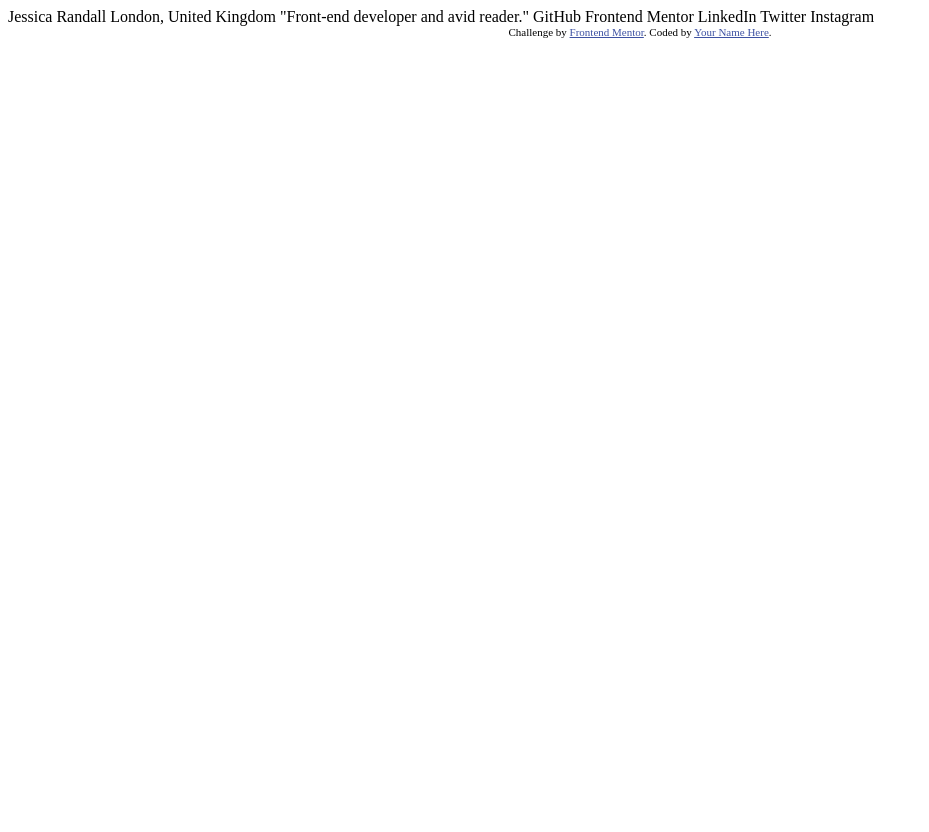
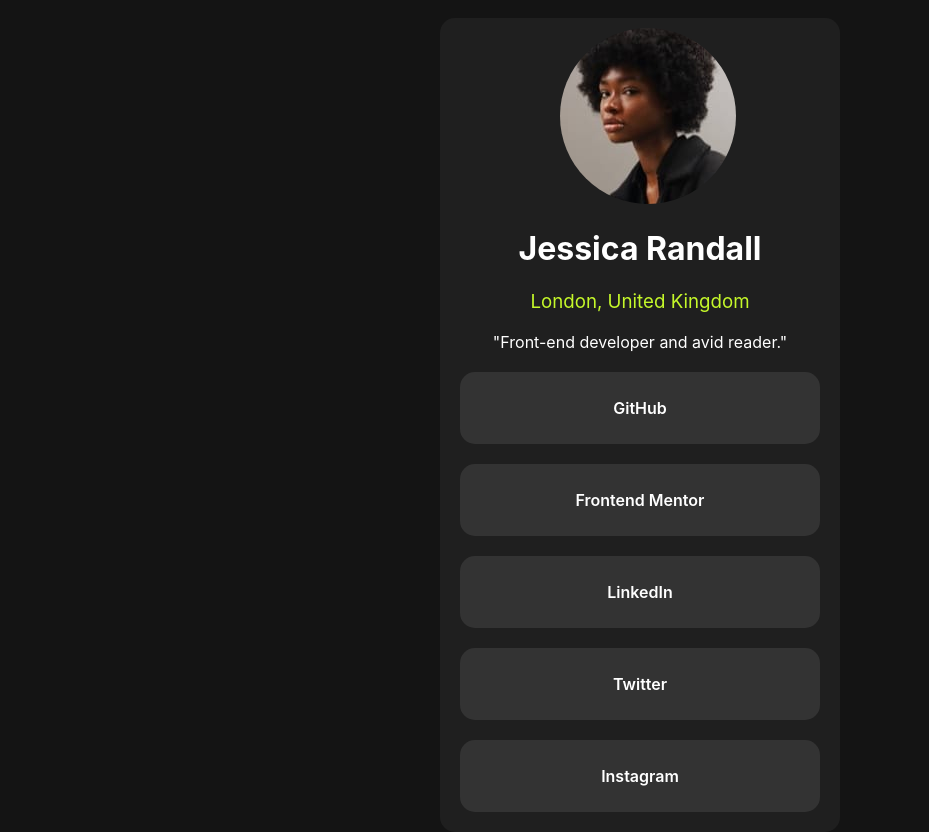
Before and after one commit to TheDrem94/social-links-profile, a plain HTML site: page index.html in a window 1280 px wide. Shown: the whole page, without its empty margins (0-929 px from the left). Before the commit the page ends 800 px from the top, so only its background shows below. Drawn offline with Linux system fonts and the light colour scheme.

Commit message:
update 03.11

```diff
--- a/index.html
+++ b/index.html
@@ -5,30 +5,34 @@
   <meta name="viewport" content="width=device-width, initial-scale=1.0"> <!-- displays site properly based on user's device -->
 
   <link rel="icon" type="image/png" sizes="32x32" href="./assets/images/favicon-32x32.png">
+  <link rel="stylesheet" type="text/css" href="styles.css">
 
   <title>Frontend Mentor | Social links profile</title>
 
-  <!-- Feel free to remove these styles or customise in your own stylesheet 👍 -->
-  <style>
-    .attribution { font-size: 11px; text-align: center; }
-    .attribution a { color: hsl(228, 45%, 44%); }
-  </style>
+
 </head>
 <body>
+<div class="card">
+  <img class="avatar" src="assets/images/avatar-jessica.jpeg" alt="avatar">
+  <h1 class=name>Jessica Randall</h1>
+  <h3 class=loc>London, United Kingdom</h3>
 
-  Jessica Randall
-  London, United Kingdom
-  "Front-end developer and avid reader."
-
-  GitHub
-  Frontend Mentor
-  LinkedIn
-  Twitter
-  Instagram
-
-  <div class="attribution">
-    Challenge by <a href="https://www.frontendmentor.io?ref=challenge" target="_blank">Frontend Mentor</a>.
-    Coded by <a href="#">Your Name Here</a>.
-  </div>
+  <h2 class="job">"Front-end developer and avid reader."</h2>
+<div class="box">
+  <p class="text">GitHub</p>
+</div>
+<div class="box">
+  <p class="text">Frontend Mentor</p>
+</div>
+<div class="box">
+  <p class="text">LinkedIn</p>
+</div>
+<div class="box">
+  <p class="text">Twitter</p>
+</div>
+<div class="box">
+  <p class="text">Instagram</p>
+</div>
+</div>
 </body>
 </html>
--- /dev/null
+++ b/styles.css
@@ -0,0 +1,79 @@
+body {
+    display: flex;
+    justify-content: center;
+    position: relative;
+    font-family: Inter;
+    top: 10px;
+    background-color: hsl(0, 0%, 8%);
+}
+
+.card {
+    background-color: hsl(0, 0%, 12%);
+    width: 400px;
+    padding: 1,5px;
+    border-radius: 15px;
+}
+
+.box {
+    background-color: hsl(0, 0%, 20%);
+    padding: 10px;
+    border-radius: 15px;
+    margin: 20px;
+}
+
+.box:hover {
+        background-color: hsl(75, 94%, 57%);
+        color: black;
+        padding: 10px;
+        border-radius: 15px;
+        margin: 20px;
+        cursor: pointer;
+}
+
+
+.avatar {
+    border-radius: 90px;
+    margin-left: 120px;
+    margin-top: 10px;
+}
+
+.name {
+    font-weight: 700;
+    color: white;
+    text-align: center;
+}
+
+.loc {
+    font-weight: 400;
+    color: hsl(75, 94%, 57%);
+    text-align: center;
+}
+
+.job {
+    font-size: 16px;
+    font-weight: 400;
+    color: white;
+    text-align: center;
+}
+
+.text {
+    font-family: Inter;
+    color: white;
+    font-weight: 600;
+    text-align: center;
+}
+
+.text:hover {
+    font-family: Inter;
+    color: black;
+    font-weight: 600;
+    text-align: center;
+    cursor: pointer;
+}
+
+divhover {
+    background-color: hsl(75, 94%, 57%);
+    padding: 10px;
+    border-radius: 15px;
+    margin: 20px;
+}
```
